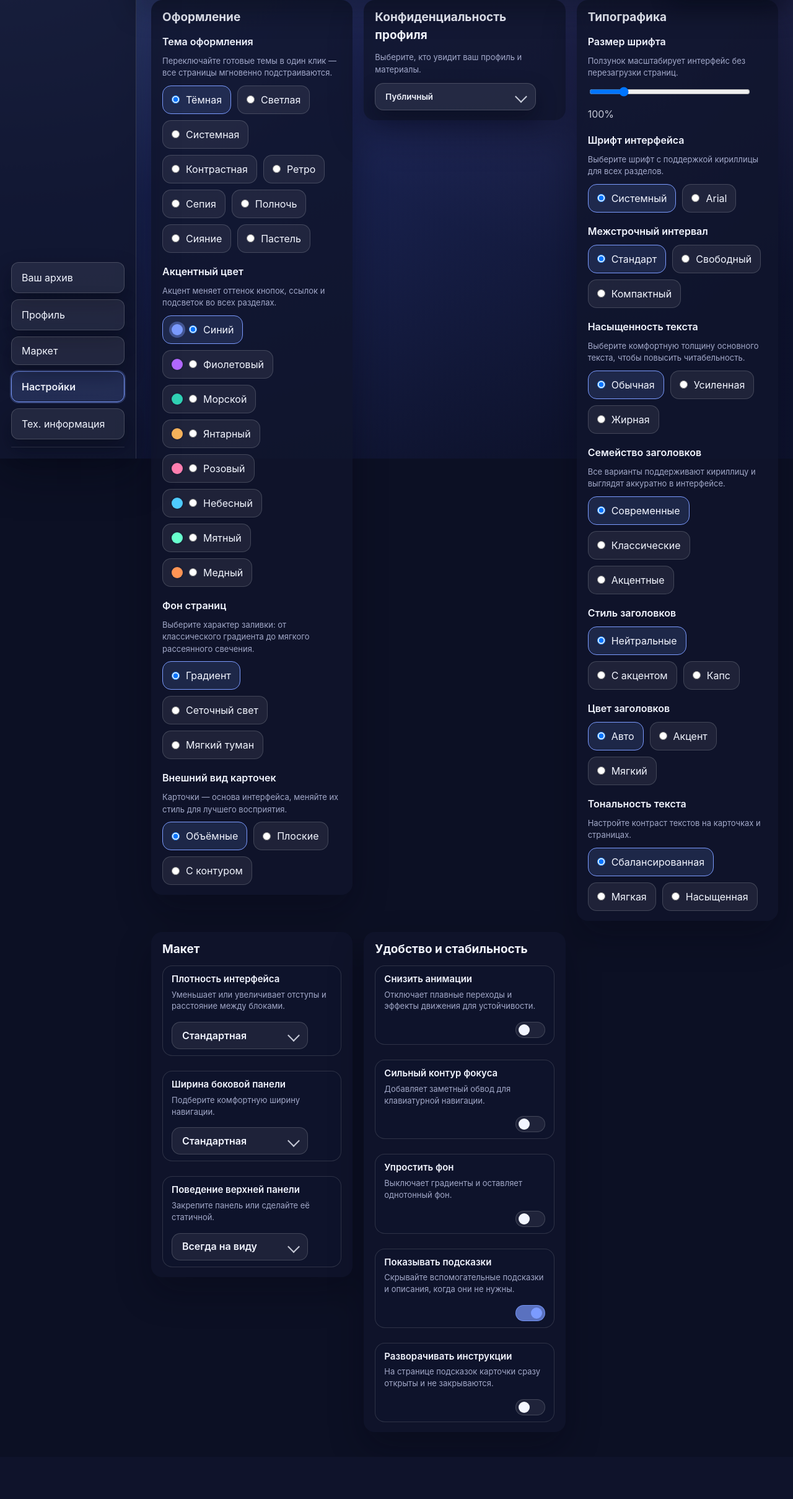
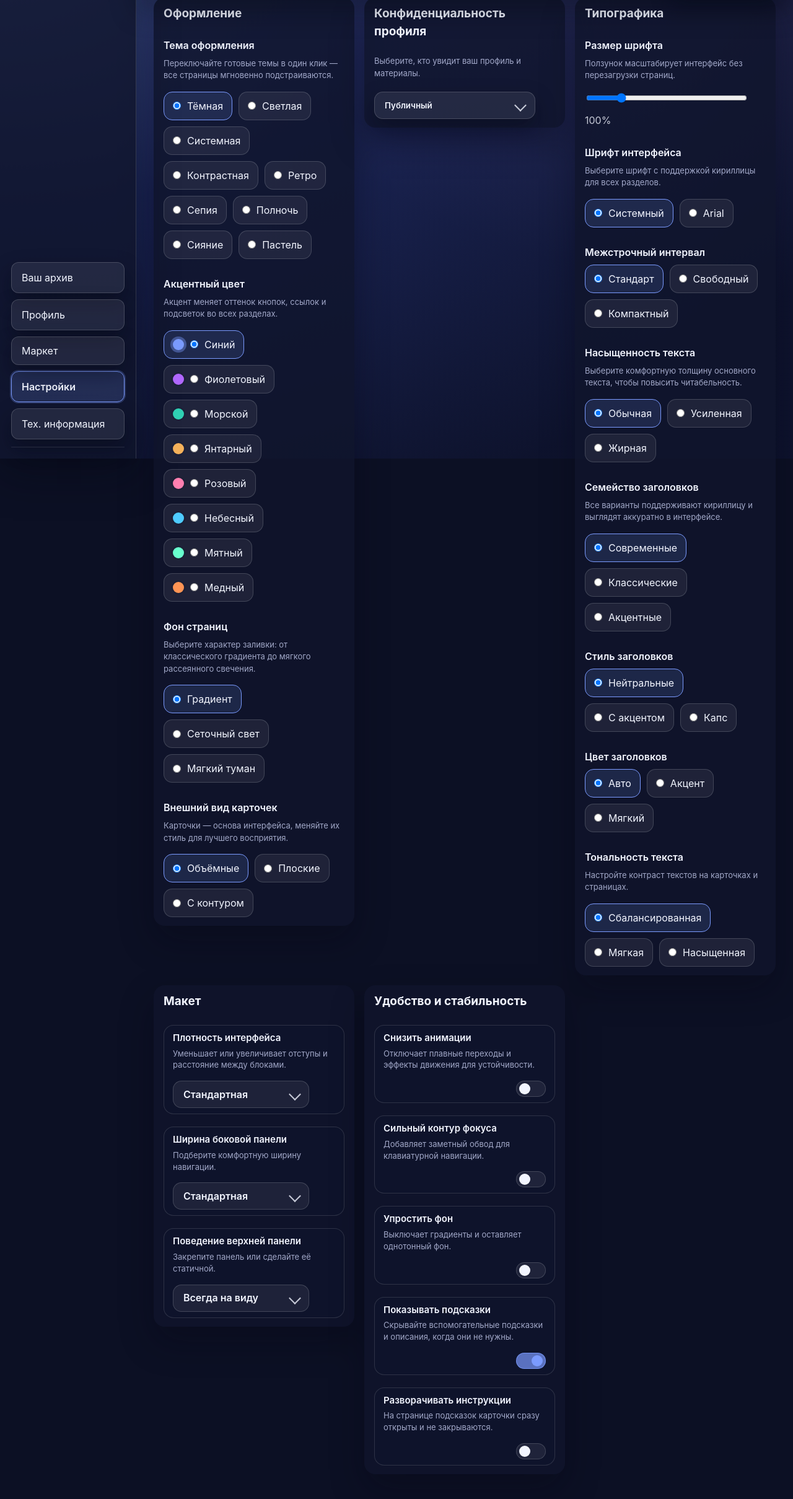
Before and after one commit to JasonVoorchees/Mysite_v.2, a Django app: page /settings.html in a window 1280 px wide. Shown: the part 60-2479 px from the top of the page at 62% size. Before the commit the page ends 2373 px from the top, so only its background shows below. Run offline with Django 4.2, Linux system fonts and the light colour scheme.

Commit message:
Restore archive layout and align spacing

```diff
--- a/core/static/css/profile.css
+++ b/core/static/css/profile.css
@@ -1,6 +1,6 @@
 
 /* minimal reset for plain profile */
-.profile-wrap{max-width:1200px;margin: 60px auto 40px;;padding:0 28px}
+.profile-wrap{max-width:1200px;margin:60px auto 40px;padding:0 var(--page-padding, var(--gap,28px));}
 .profile-plain{background:transparent;border:0;padding:0;box-shadow:none}
 .profile-header{display:flex;align-items:flex-start;gap:16px;margin-bottom:12px;width:100%}
 .profile-header__main{display:flex;align-items:center;gap:12px;min-width:0}
@@ -52,7 +52,7 @@
 
 
 /* === Profile compact left-aligned === */
-.profile-wrap.profile-compact{max-width:860px;margin:10px 24px 48px 24px;padding:0}
+.profile-wrap.profile-compact{max-width:860px;margin:10px var(--page-padding, var(--gap,28px)) 48px;padding:0}
 .profile-plain .profile-header{align-items:center;gap:12px;margin-bottom:10px;width:100%}
 .profile-plain h1{font-size:22px;margin:0}
 .profile-plain .profile-view{margin-top:4px;margin-bottom:4px}
@@ -70,7 +70,7 @@
 /* Avatar little smaller to look compact */
 .profile-plain .avatar-wrap{width:72px;height:72px}
 /* On very wide screens keep left alignment */
-.main .profile-wrap{margin-left:24px}
+.main .profile-wrap{margin-left:0}
 
 
 
--- a/core/static/css/settings.css
+++ b/core/static/css/settings.css
@@ -1,14 +1,14 @@
-.settings-page .main{padding-top:60px;}
-.settings-grid{display:grid;grid-template-columns:repeat(auto-fit,minmax(320px,1fr));gap:18px;align-items:start;align-content:start;grid-auto-flow:row dense;margin:0;}
-.card.settings-card{background:var(--card);border-radius:18px;padding:14px 18px 16px;box-shadow:0 24px 56px rgba(5,7,18,0.32);display:flex;flex-direction:column;gap:12px;margin:0}
+.settings-page .main{padding-top:56px;}
+.settings-grid{display:grid;grid-template-columns:repeat(auto-fit,minmax(320px,1fr));gap:var(--space-sm);align-items:start;align-content:start;grid-auto-flow:row dense;margin:0 auto;max-width:1200px;width:100%;}
+.card.settings-card{background:var(--card);border-radius:18px;padding:12px 16px 14px;box-shadow:0 24px 56px rgba(5,7,18,0.32);display:flex;flex-direction:column;gap:var(--space-xs);margin:0}
 body.theme-light .card.settings-card{box-shadow:0 14px 32px rgba(136,150,230,0.2);}
 body.theme-retro .card.settings-card{box-shadow:0 20px 44px rgba(14,16,28,0.38);}
 body.theme-sepia .card.settings-card{box-shadow:0 20px 44px rgba(60,32,18,0.36);}
-.settings-card h2{margin:0;font-size:19px}
+.settings-card h2{margin:0 0 var(--space-xs);font-size:19px}
 .settings-card h3{margin:0;font-size:16px;font-weight:600}
-.settings-note{margin:0;color:var(--muted);font-size:13px}
-.settings-group{display:flex;flex-direction:column;gap:10px}
-.settings-group+.settings-group{margin-top:6px}
+.settings-note{margin:0 0 var(--space-2xs);color:var(--muted);font-size:13px}
+.settings-group{display:flex;flex-direction:column;gap:var(--space-2xs)}
+.settings-group+.settings-group{margin-top:var(--space-sm)}
 .settings-card .row{display:flex;align-items:center;gap:10px;flex-wrap:wrap}
 .settings-card .row.range-row{gap:14px}
 .settings-card input[type='range']{width:260px;max-width:100%}
@@ -33,8 +33,8 @@
 .accent-option--sky{--accent-swatch:#4ecbff;}
 .accent-option--mint{--accent-swatch:#68ffce;}
 .accent-option--copper{--accent-swatch:#ff9454;}
-.settings-option{display:flex;align-items:center;justify-content:space-between;gap:var(--space-sm);padding:10px 14px;border-radius:16px;background:color-mix(in srgb,var(--card) 88%, transparent);border:1px solid color-mix(in srgb,var(--btn-border) 80%, transparent);transition:background-color .2s ease,border-color .2s ease,box-shadow .2s ease;flex-wrap:wrap}
-.settings-option+ .settings-option{margin-top:var(--space-xs)}
+.settings-option{display:flex;align-items:center;justify-content:space-between;gap:var(--space-sm);padding:9px 14px;border-radius:16px;background:color-mix(in srgb,var(--card) 88%, transparent);border:1px solid color-mix(in srgb,var(--btn-border) 80%, transparent);transition:background-color .2s ease,border-color .2s ease,box-shadow .2s ease;flex-wrap:wrap}
+.settings-option+ .settings-option{margin-top:var(--space-2xs)}
 .settings-option:hover{border-color:color-mix(in srgb,var(--accent) 32%, transparent);box-shadow:0 12px 28px rgba(5,7,18,0.24)}
 .setting-option__info{display:flex;flex-direction:column;gap:4px;min-width:0}
 .setting-option__title{font-weight:600;font-size:15px}
--- a/core/static/css/style.css
+++ b/core/static/css/style.css
@@ -1,6 +1,7 @@
 
 :root{
   --sidebar-w:220px;
+  --page-padding:28px;
   --space-2xs:8px;
   --space-xs:12px;
   --space-sm:16px;
@@ -8,7 +9,7 @@
   --space-lg:24px;
   --space-xl:32px;
   --space-xxl:40px;
-  --gap:var(--space-lg);
+  --gap:var(--page-padding);
   --ff-base:-apple-system,BlinkMacSystemFont,"Segoe UI",Roboto,Arial,sans-serif;
   --font-body:var(--ff-base);
   --base-line-height:1.5;
@@ -525,13 +526,13 @@
 .login-btn:hover{transform:translateY(-3px);background:var(--btn-bg-hover)}
 
 /* main content */
-.main{margin-left:var(--sidebar-w);padding: 72px var(--gap) 40px;max-width:none}
+.main{margin-left:var(--sidebar-w);padding:72px var(--page-padding) 40px;max-width:none}
 h1{margin:0 0 18px;font-size:20px}
 .archive-empty{display:flex;align-items:center;justify-content:center;min-height:220px;text-align:center;background:var(--card);border:1px dashed var(--card-border);border-radius:16px;color:var(--muted);box-shadow:0 26px 60px rgba(5,7,18,0.35)}
 .archive-empty p{margin:0;padding:36px}
-.rubrics{display:grid;grid-template-columns:repeat(auto-fit,minmax(320px,1fr));gap:14px;width:100%;align-content:start}
-.rubric-card{background:var(--card);border-radius:16px;border:1px solid var(--card-border);padding:18px 20px;box-shadow:0 26px 60px rgba(5,7,18,0.32);transition:background-color .2s ease,border-color .2s ease,color .2s ease,box-shadow .2s ease}
-.rubric-card__header{display:flex;justify-content:flex-end;margin-bottom:12px}
+.rubrics{display:flex;flex-direction:column;gap:24px;width:100%;align-content:flex-start}
+.rubric-card{background:var(--card);border-radius:16px;border:1px solid var(--card-border);padding:22px 24px;box-shadow:0 26px 60px rgba(5,7,18,0.32);transition:background-color .2s ease,border-color .2s ease,color .2s ease,box-shadow .2s ease}
+.rubric-card__header{display:flex;justify-content:flex-end;margin-bottom:16px}
 .rubric-card__controls{display:flex;flex-wrap:wrap;gap:10px;justify-content:flex-end;width:100%}
 .rubric-card__action{min-width:auto;padding:8px 16px;text-align:center}
 .rubric-card__icon-btn{display:flex;align-items:center;justify-content:center;width:44px;height:44px;border-radius:12px;border:1px solid var(--card-border);background:var(--card);color:var(--text);cursor:pointer;transition:background-color .2s ease,border-color .2s ease,color .2s ease,box-shadow .2s ease}
@@ -539,9 +540,9 @@
 .rubric-card__icon-btn:hover,.rubric-card__icon-btn:focus-visible{background:var(--btn-bg-hover);border-color:var(--btn-border);box-shadow:0 18px 40px rgba(5,7,18,0.4);outline:none}
 .rubric-card__icon-btn:active{transform:translateY(1px)}
 .rubric-card__title{margin:0 0 6px;font-size:18px;font-weight:600}
-.rubric-card__frame{display:flex;flex-direction:column;gap:12px}
+.rubric-card__frame{display:flex;flex-direction:column;gap:16px}
 .rubric-card__meta{font-size:14px;color:var(--muted);padding-left:4px}
-.rubric-files-grid{display:grid;grid-template-columns:repeat(auto-fit,minmax(150px,1fr));gap:14px}
+.rubric-files-grid{display:grid;grid-template-columns:repeat(auto-fill,minmax(160px,1fr));gap:16px}
 .rubric-empty-hint{padding:22px;border:1px dashed var(--card-border);border-radius:14px;color:var(--muted);text-align:center;background:var(--card)}
 .file-add-tile,.file-card{border-radius:16px;padding:14px;border:1px dashed var(--btn-border);background:var(--card);display:flex;flex-direction:column;align-items:center;justify-content:center;min-height:168px;text-align:center;cursor:pointer;transition:transform .14s ease,border-color .2s ease,box-shadow .2s ease,background-color .2s ease,color .2s ease}
 .file-add-tile{font-size:36px;color:var(--muted)}
@@ -901,9 +902,9 @@
 body.line-relaxed{--base-line-height:1.7;}
 body.line-compact{--base-line-height:1.35;}
 
-body.density-cozy{--gap:var(--space-lg);}
-body.density-compact{--gap:var(--space-md);}
-body.density-spacious{--gap:calc(var(--space-xl) + 4px);}
+body.density-cozy{--page-padding:calc(var(--space-xl) - 4px);--gap:calc(var(--space-xl) - 4px);}
+body.density-compact{--page-padding:var(--space-md);--gap:var(--space-md);}
+body.density-spacious{--page-padding:calc(var(--space-xl) + 4px);--gap:calc(var(--space-xl) + 4px);}
 body.density-compact .settings-card{padding:12px 16px;gap:10px;}
 body.density-spacious .settings-card{padding:18px 22px;gap:14px;}
 body.density-compact .settings-option{padding:8px 12px;}
@@ -912,8 +913,8 @@
 body.density-spacious .settings-grid{gap:22px;}
 body.density-compact .main{padding-top:64px;}
 body.density-spacious .main{padding-top:80px;}
-body.density-compact .rubrics{gap:12px;}
-body.density-spacious .rubrics{gap:18px;}
+body.density-compact .rubrics{gap:var(--space-md);}
+body.density-spacious .rubrics{gap:calc(var(--space-xl) + 4px);}
 body.density-compact .news-list{gap:var(--space-xs);}
 body.density-spacious .news-list{gap:var(--space-lg);}
 
```
